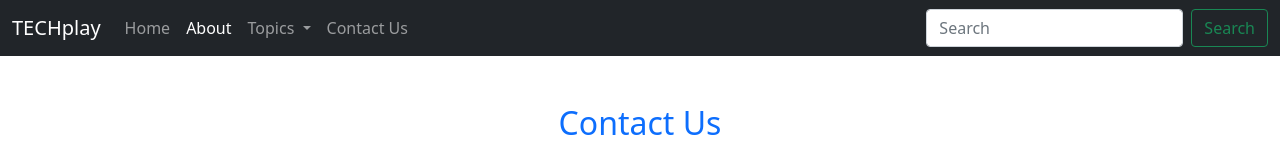
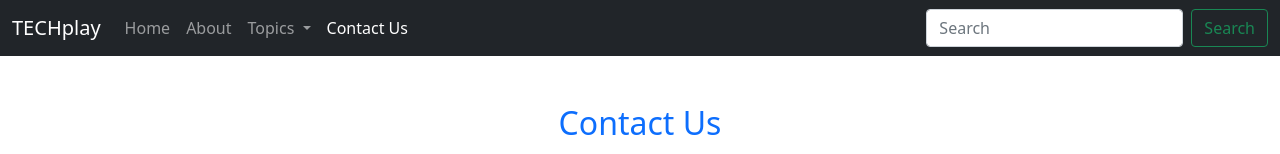
Before and after one commit to Sofiyan25/tc.github.io, a plain HTML site: page contact.html in a window 1280 px wide. Shown: the top 154 px of the page. Drawn offline with nearby package versions, Linux system fonts and the light colour scheme.

Commit message:
Update contact.html

```diff
--- a/contact.html
+++ b/contact.html
@@ -33,7 +33,7 @@
                         <a class="nav-link" aria-current="page" href="/tc.github.io/">Home</a>
                     </li>
                     <li class="nav-item">
-                        <a class="nav-link active" href="/tc.github.io/about.html">About</a>
+                        <a class="nav-link" href="/tc.github.io/about.html">About</a>
                     </li>
                     <li class="nav-item dropdown">
                         <a class="nav-link dropdown-toggle" href="#" id="navbarDropdown" role="button"
@@ -54,7 +54,7 @@
                         </ul>
                     </li>
                     <li class="nav-item">
-                        <a class="nav-link" href="/tc.github.io/contact.html">Contact Us</a>
+                        <a class="nav-link active" href="/tc.github.io/contact.html">Contact Us</a>
                     </li>
                 </ul>
                 <form class="d-flex">
```
